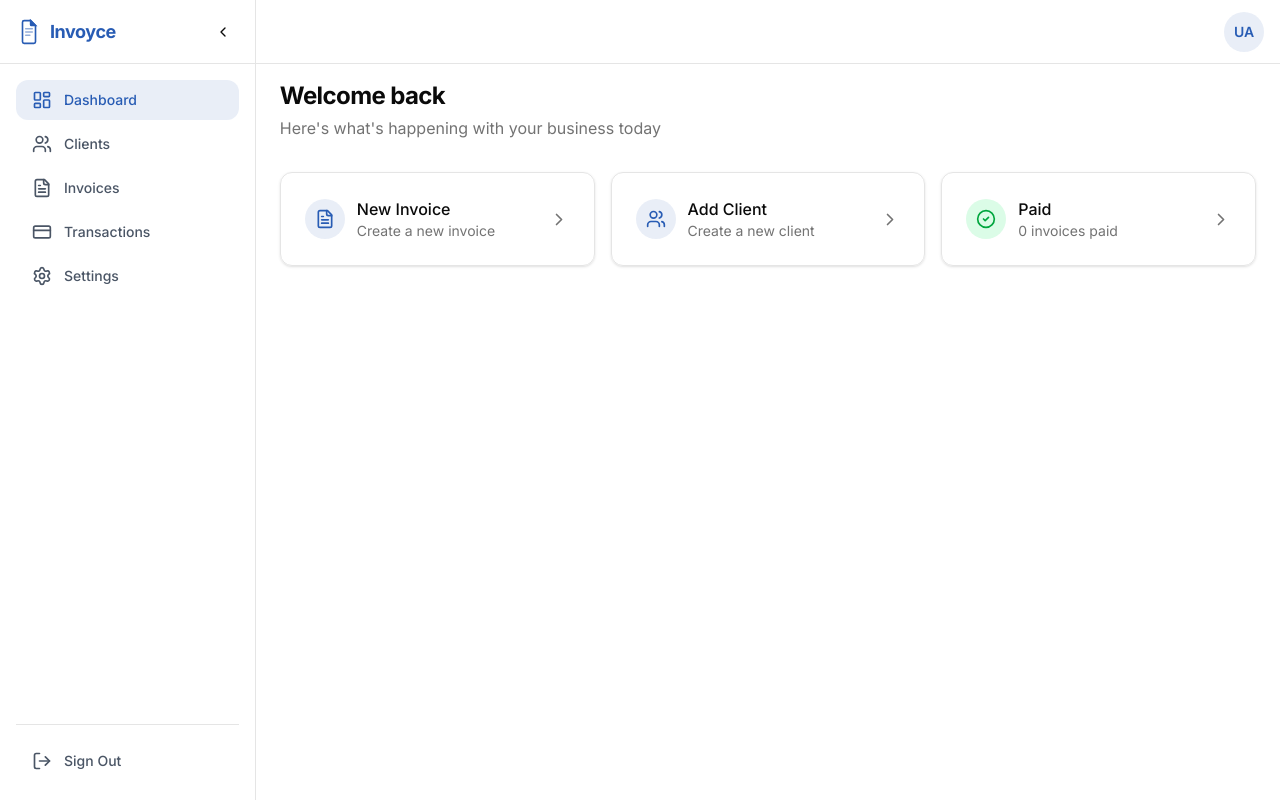
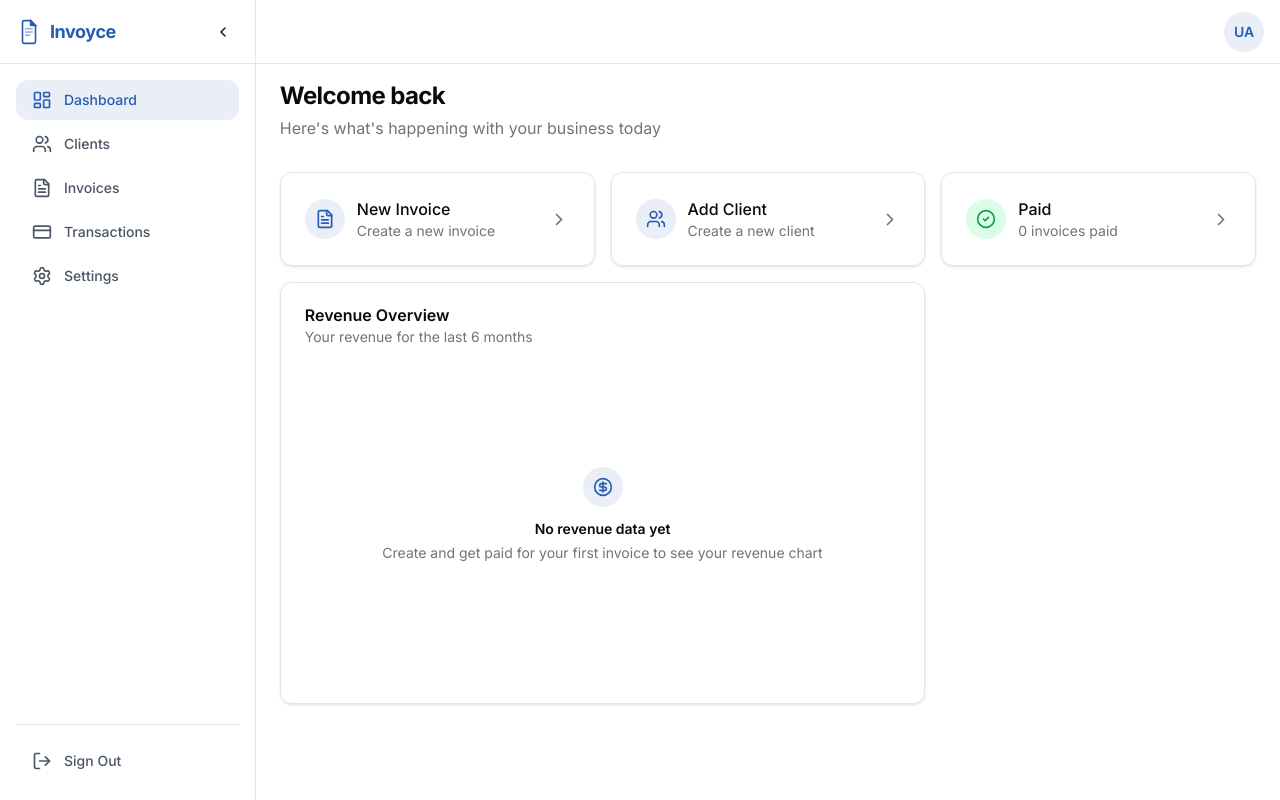
Before and after one commit to Uchenna99/Invoyce.pro-Clone, a React (Vite) app: page /dashboard in a window 1280 px wide. Built offline with nearby package versions, Linux system fonts and the light colour scheme.

Commit message:
finished revenue overview component

```diff
--- a/src/Components/Dashboard/DashLinksBox.tsx
+++ b/src/Components/Dashboard/DashLinksBox.tsx
@@ -11,7 +11,7 @@ interface Props {
 const DashLinksBox = ({ theme, head, info, icon, onClick }:Props) => {
   return (
     <>
-        <div className="flex items-center p-6 gap-3 rounded-xl shadow-sm border border-[#e5e5e5] hover:border-[#285cb4]
+        <div className="flex items-center p-6 gap-3 rounded-xl shadow-sm border border-[#e5e5e5] hover:border-[#285cb4]/50
             transition-all duration-300 cursor-pointer"
             onClick={onClick}>
 
--- /dev/null
+++ b/src/Components/Dashboard/RevenueOverview.tsx
@@ -0,0 +1,36 @@
+import { CircleDollarSign } from "lucide-react";
+
+
+const RevenueOverview = () => {
+  return (
+    <>
+        <div className="border border-[#e5e5e5] rounded-xl shadow-sm px-6 py-5 col-span-2">
+
+            <div className="flex flex-col">
+                <p className="text-[#0a0a0a] font-semibold">
+                    Revenue Overview
+                </p>
+                <p className="text-[#737373] text-sm">
+                    Your revenue for the last 6 months
+                </p>
+            </div>
+
+
+            <div className="w-full flex flex-col items-center py-30">
+                <div className="w-10 h-10 rounded-full bg-[#285cb4]/10 flex items-center justify-center mb-3">
+                    <CircleDollarSign size={20} color="#285cb4" />
+                </div>
+                <p className="text-[#0a0a0a] text-sm font-semibold mb-1">
+                    No revenue data yet
+                </p>
+                <p className="text-[#737373] text-sm">
+                    Create and get paid for your first invoice to see your revenue chart
+                </p>
+            </div>
+
+        </div>
+    </>
+  )
+}
+
+export default RevenueOverview;
--- a/src/Layout/UserDashboardLayout.tsx
+++ b/src/Layout/UserDashboardLayout.tsx
@@ -132,9 +132,10 @@ const UserDashboardLayout = () => {
 
 
 
-            <div className="w-full lg:w-[calc(100%-255px)] h-full flex flex-col transition-all duration-300">
+            <div className="w-full lg:w-[calc(100%-255px)] h-full flex flex-col transition-all duration-300 overflow-y-auto relative">
 
-                <div className="w-full h-16 min-h-16 flex border-b border-[#e5e5e5] items-center justify-end px-4">
+                <div className="w-full h-16 min-h-16 flex border-b border-[#e5e5e5] items-center justify-end px-4 sticky
+                    top-0 z-50 bg-white">
 
                     <div className="w-10 h-10 rounded-full flex items-center justify-center bg-[#285cb4]/10">
                         <p className="text-sm text-[#285cb4] font-semibold">
@@ -145,7 +146,7 @@ const UserDashboardLayout = () => {
                 </div>
 
 
-                <div className="w-full h-full overflow-y-scroll px-6">
+                <div className="w-full h-full px-6">
                     <Outlet/>
                 </div>
 
--- a/src/Pages/UserDashboardPage.tsx
+++ b/src/Pages/UserDashboardPage.tsx
@@ -2,6 +2,7 @@ import { useNavigate } from "react-router-dom";
 import DashLinksBox from "../Components/Dashboard/DashLinksBox";
 import { useContext } from "react";
 import { DashboardContext } from "../Layout/UserDashboardLayout";
+import RevenueOverview from "../Components/Dashboard/RevenueOverview";
 
 
 
@@ -41,6 +42,13 @@ const UserDashboardPage = () => {
                     icon="paid" onClick={()=>{}}
                 />
 
+                <RevenueOverview/>
+            </div>
+
+
+            <div className="w-full h-fit grid grid-cols-1 md:grid-cols-[2fr_1fr] gap-4">
+
+
             </div>
 
         </div>
```
Also changed, not shown: src/Components/Dashboard/BusinessSummary.tsx (added, +11 -0 lines).
